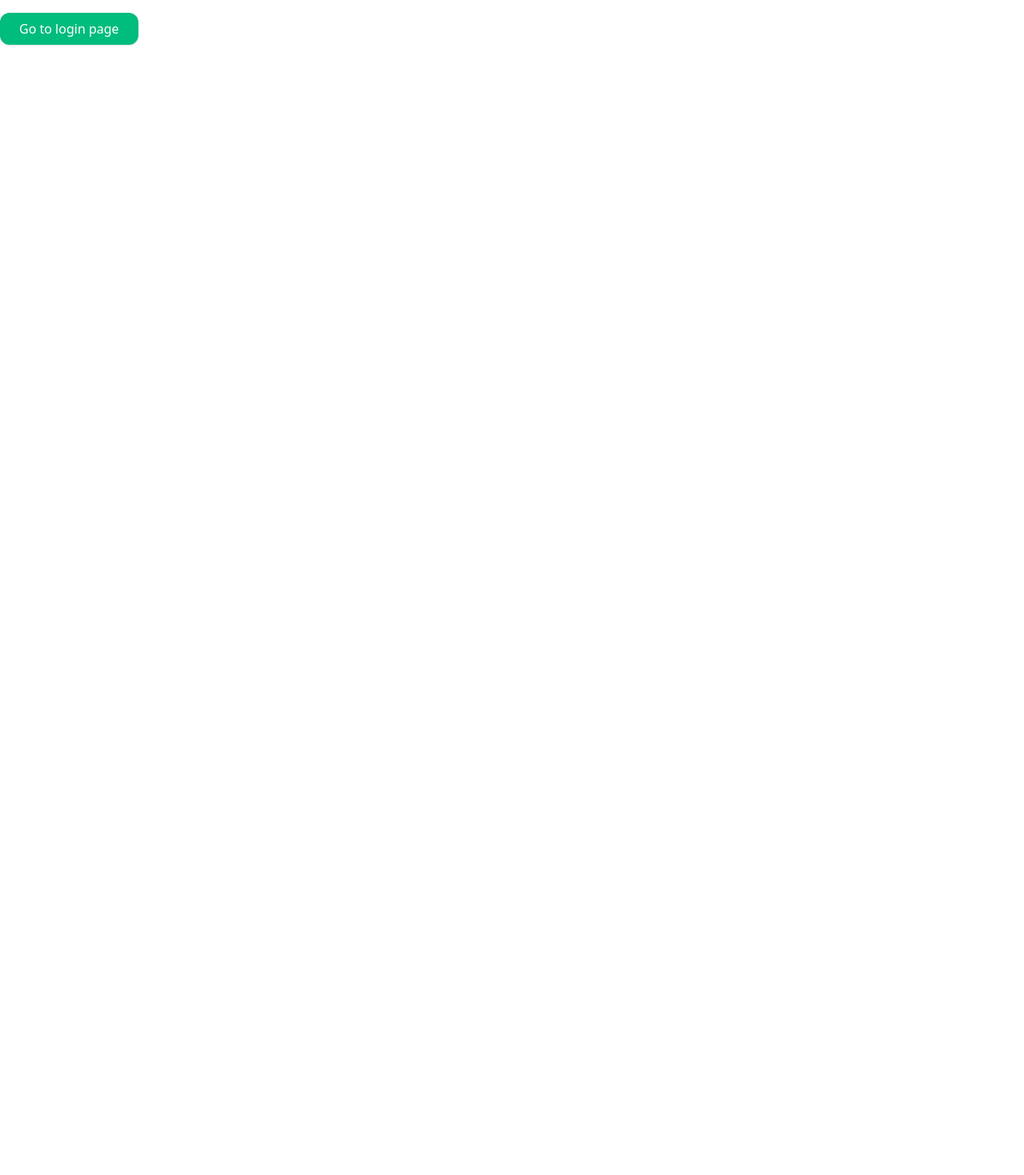
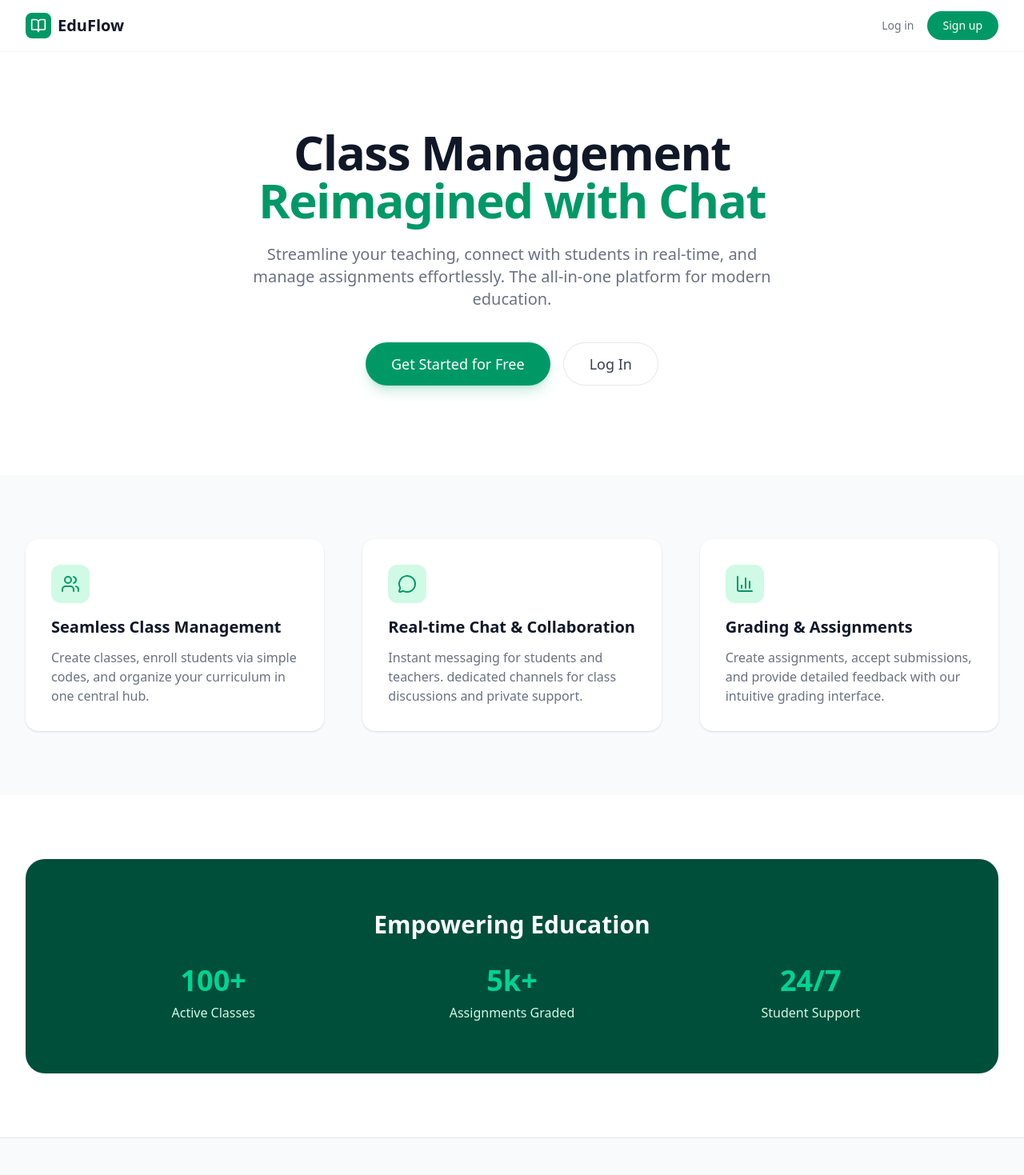
Before and after one commit to moneeb07/Class-Management-with-Chat, a React (Vite) app in the folder client/: page / in a window 1280 px wide. Shown: the top 1469 px of the page at 80% size. Before the commit the page ends 800 px from the top, so only its background shows below. Built offline with nearby package versions, Linux system fonts and the light colour scheme; no server answers.

Commit message:
added homepage code

```diff
--- a/client/src/pages/HomePage.jsx
+++ b/client/src/pages/HomePage.jsx
@@ -1,21 +1,142 @@
 import React from "react";
-import { useAuth } from "../hooks/auth/useAuth";
-import { useNavigate } from "react-router-dom";
+import { Link } from "react-router-dom";
+import { BookOpen, MessageCircle, BarChart3, Users, CheckCircle } from "lucide-react";
 
 export default function HomePage() {
-  const navigate = useNavigate();
   return (
-    <div>
-      <button
-        onClick={() => {
-          navigate("/login");
-          document.cookie =
-            "refreshToken=; expires=Thu, 01 Jan 1970 00:00:00 UTC; path=/; domain=localhost";
-        }}
-        className="mt-4 px-6 py-2 bg-emerald-500 text-white rounded-xl shadow hover:bg-emerald-600 transition"
-      >
-        Go to login page
-      </button>
+    <div className="min-h-screen bg-white">
+      {/* Navigation */}
+      <nav className="fixed top-0 z-50 w-full border-b border-gray-100 bg-white/80 backdrop-blur-md">
+        <div className="mx-auto flex h-16 max-w-7xl items-center justify-between px-4 sm:px-6 lg:px-8">
+          <div className="flex items-center gap-2">
+            <div className="flex h-8 w-8 items-center justify-center rounded-lg bg-emerald-600 text-white">
+              <BookOpen size={20} />
+            </div>
+            <span className="text-xl font-bold text-gray-900">EduFlow</span>
+          </div>
+          <div className="flex items-center gap-4">
+            <Link
+              to="/login"
+              className="text-sm font-medium text-gray-500 hover:text-gray-900"
+            >
+              Log in
+            </Link>
+            <Link
+              to="/signup"
+              className="rounded-full bg-emerald-600 px-5 py-2 text-sm font-medium text-white transition-colors hover:bg-emerald-700"
+            >
+              Sign up
+            </Link>
+          </div>
+        </div>
+      </nav>
+
+      {/* Hero Section */}
+      <section className="relative pt-32 pb-20 lg:pt-40 lg:pb-28">
+        <div className="mx-auto max-w-7xl px-4 sm:px-6 lg:px-8 text-center">
+          <h1 className="mx-auto max-w-4xl text-5xl font-extrabold tracking-tight text-gray-900 sm:text-6xl mb-6">
+            Class Management <br />
+            <span className="text-emerald-600">Reimagined with Chat</span>
+          </h1>
+          <p className="mx-auto max-w-2xl text-xl text-gray-500 mb-10">
+            Streamline your teaching, connect with students in real-time, and manage assignments effortlessly. The all-in-one platform for modern education.
+          </p>
+          <div className="flex flex-col sm:flex-row justify-center gap-4">
+            <Link
+              to="/signup"
+              className="inline-flex items-center justify-center rounded-full bg-emerald-600 px-8 py-3 text-lg font-medium text-white shadow-lg shadow-emerald-600/20 transition-all hover:bg-emerald-700 hover:scale-105"
+            >
+              Get Started for Free
+            </Link>
+            <Link
+              to="/login"
+              className="inline-flex items-center justify-center rounded-full border border-gray-200 bg-white px-8 py-3 text-lg font-medium text-gray-700 hover:bg-gray-50 hover:text-gray-900 transition-all"
+            >
+              Log In
+            </Link>
+          </div>
+        </div>
+      </section>
+
+      {/* Features Section */}
+      <section className="bg-gray-50 py-20">
+        <div className="mx-auto max-w-7xl px-4 sm:px-6 lg:px-8">
+          <div className="grid grid-cols-1 gap-12 md:grid-cols-3">
+            {/* Feature 1 */}
+            <div className="rounded-2xl bg-white p-8 shadow-sm transition-shadow hover:shadow-md">
+              <div className="mb-4 inline-flex h-12 w-12 items-center justify-center rounded-xl bg-emerald-100 text-emerald-600">
+                <Users size={24} />
+              </div>
+              <h3 className="mb-3 text-xl font-bold text-gray-900">Seamless Class Management</h3>
+              <p className="text-gray-500">
+                Create classes, enroll students via simple codes, and organize your curriculum in one central hub.
+              </p>
+            </div>
+
+            {/* Feature 2 */}
+            <div className="rounded-2xl bg-white p-8 shadow-sm transition-shadow hover:shadow-md">
+              <div className="mb-4 inline-flex h-12 w-12 items-center justify-center rounded-xl bg-emerald-100 text-emerald-600">
+                <MessageCircle size={24} />
+              </div>
+              <h3 className="mb-3 text-xl font-bold text-gray-900">Real-time Chat & Collaboration</h3>
+              <p className="text-gray-500">
+                Instant messaging for students and teachers. dedicated channels for class discussions and private support.
+              </p>
+            </div>
+
+            {/* Feature 3 */}
+            <div className="rounded-2xl bg-white p-8 shadow-sm transition-shadow hover:shadow-md">
+              <div className="mb-4 inline-flex h-12 w-12 items-center justify-center rounded-xl bg-emerald-100 text-emerald-600">
+                <BarChart3 size={24} />
+              </div>
+              <h3 className="mb-3 text-xl font-bold text-gray-900">Grading & Assignments</h3>
+              <p className="text-gray-500">
+                Create assignments, accept submissions, and provide detailed feedback with our intuitive grading interface.
+              </p>
+            </div>
+          </div>
+        </div>
+      </section>
+
+      {/* Stats/Social Proof Section */}
+      <section className="py-20">
+        <div className="mx-auto max-w-7xl px-4 sm:px-6 lg:px-8">
+          <div className="rounded-3xl bg-emerald-900 py-16 px-8 text-center sm:px-16">
+            <h2 className="text-3xl font-bold text-white mb-8">Empowering Education</h2>
+            <div className="grid grid-cols-1 gap-8 sm:grid-cols-3">
+              <div>
+                <div className="text-4xl font-bold text-emerald-400">100+</div>
+                <div className="mt-2 text-emerald-100">Active Classes</div>
+              </div>
+              <div>
+                <div className="text-4xl font-bold text-emerald-400">5k+</div>
+                <div className="mt-2 text-emerald-100">Assignments Graded</div>
+              </div>
+              <div>
+                <div className="text-4xl font-bold text-emerald-400">24/7</div>
+                <div className="mt-2 text-emerald-100">Student Support</div>
+              </div>
+            </div>
+          </div>
+        </div>
+      </section>
+
+      {/* Footer */}
+      <footer className="bg-gray-50 border-t border-gray-200">
+        <div className="mx-auto max-w-7xl px-4 py-12 sm:px-6 lg:px-8">
+          <div className="flex flex-col items-center justify-between md:flex-row">
+            <div className="flex items-center gap-2 mb-4 md:mb-0">
+               <div className="flex h-6 w-6 items-center justify-center rounded bg-emerald-600 text-white">
+                 <BookOpen size={14} />
+               </div>
+               <span className="font-semibold text-gray-900">EduFlow</span>
+            </div>
+            <p className="text-sm text-gray-500">
+              © {new Date().getFullYear()} Class Management System. All rights reserved.
+            </p>
+          </div>
+        </div>
+      </footer>
     </div>
   );
 }
```
